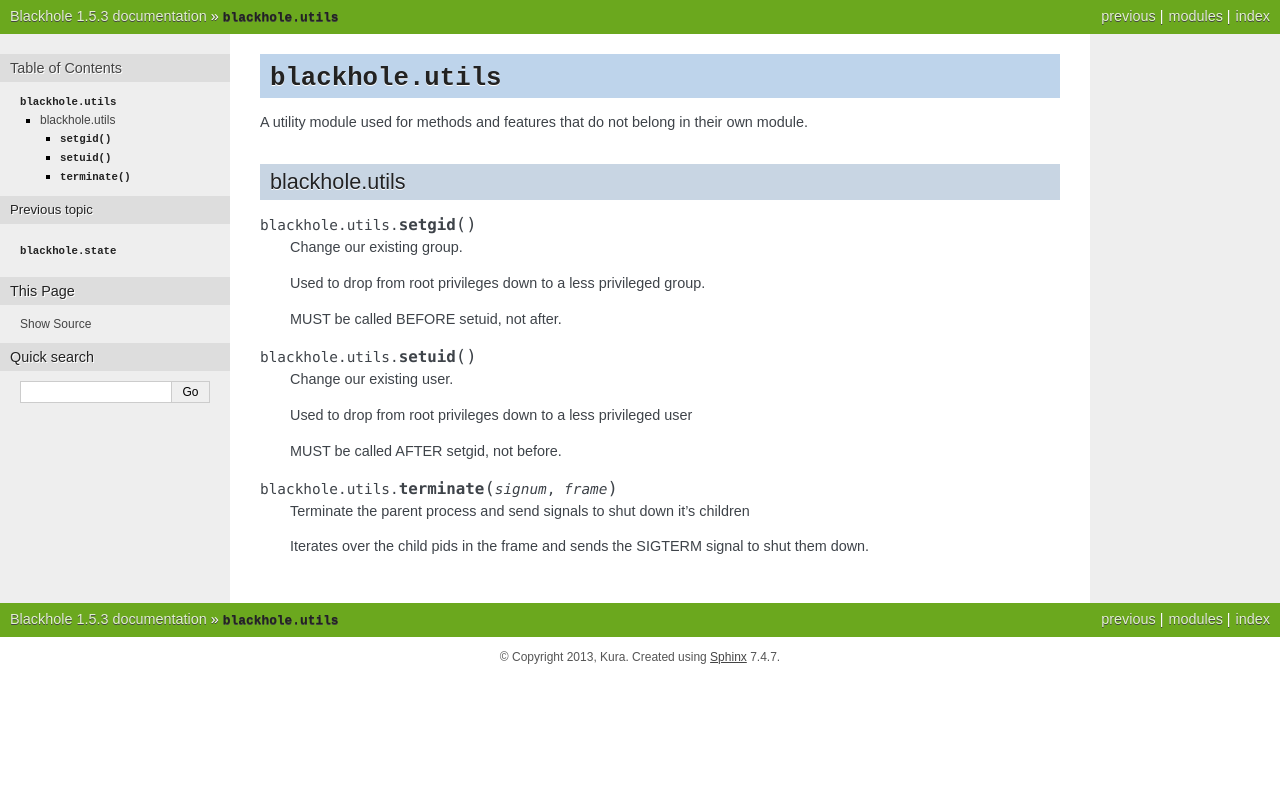
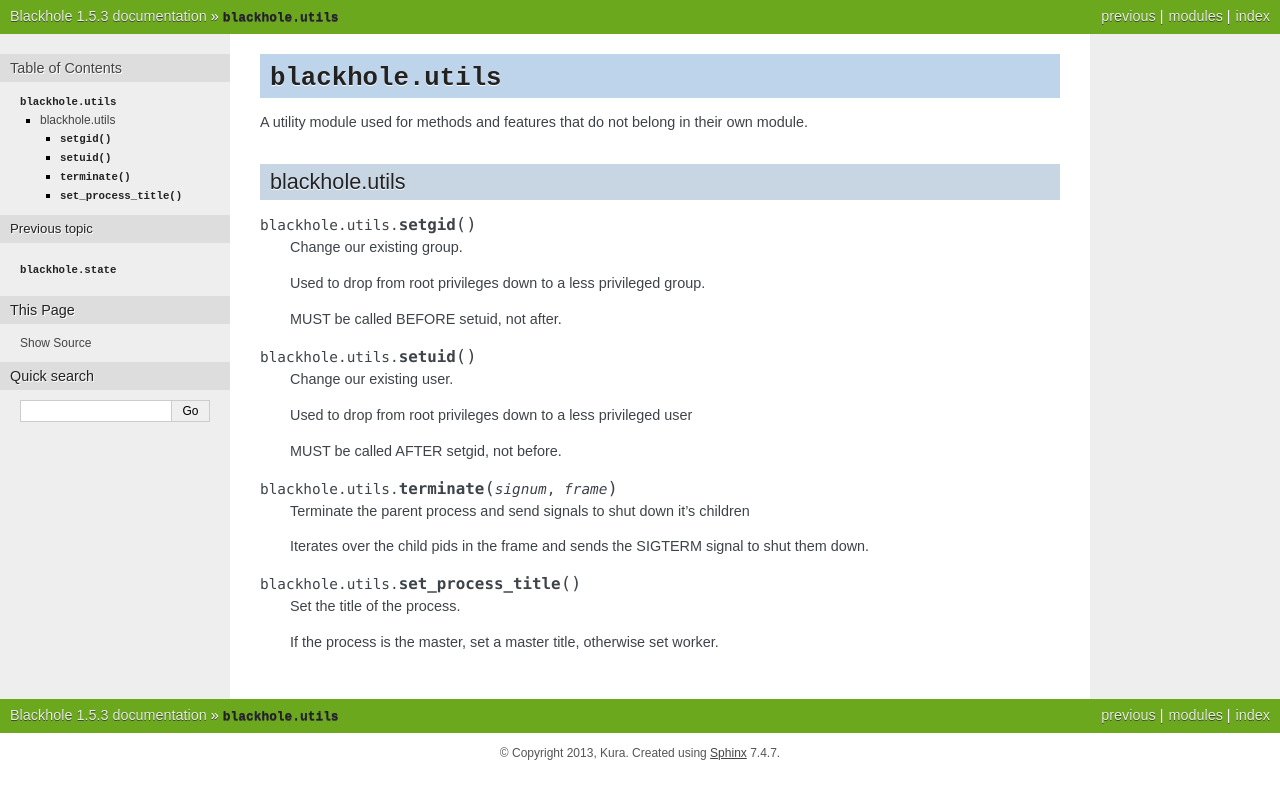
Before and after one commit to kura/blackhole, a Sphinx documentation site: the page built from docs/source/api-utils.rst, in a window 1280 px wide. Shown: the top 799 px of the page. Built offline with Sphinx 7.4.7, drawn with Linux system fonts in a browser that asks for light colours.

Commit message:
Added set_process_title method to documentation

```diff
--- a/docs/source/api-utils.rst
+++ b/docs/source/api-utils.rst
@@ -12,7 +12,7 @@ methods and features that do not belong in
 their own module.
 
 blackhole.utils
-===================
+===============
 
 .. function:: setgid()
 
@@ -40,3 +40,11 @@ blackhole.utils
     Iterates over the child pids in the frame
     and sends the SIGTERM signal to shut them
     down.
+
+.. function:: set_process_title()
+
+    Set the title of the process.
+
+    If the process is the master, set
+    a master title, otherwise set
+    worker.
```
